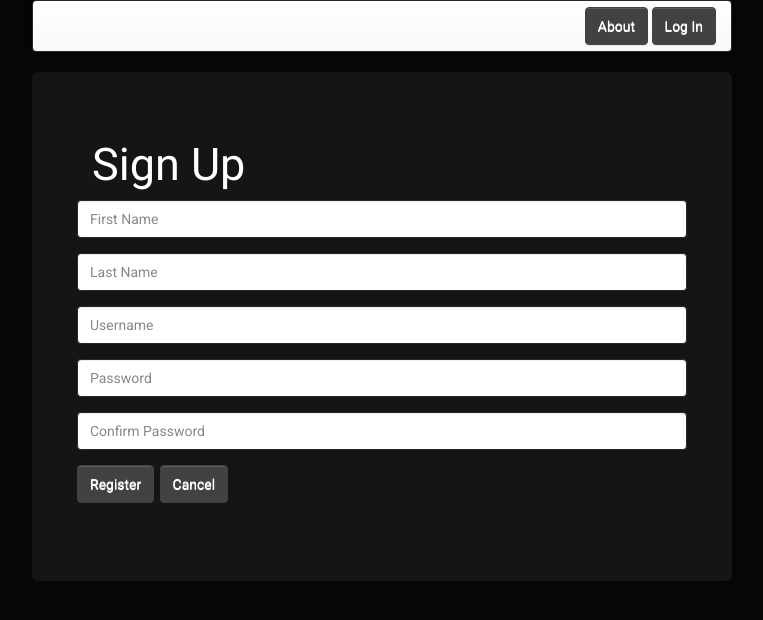
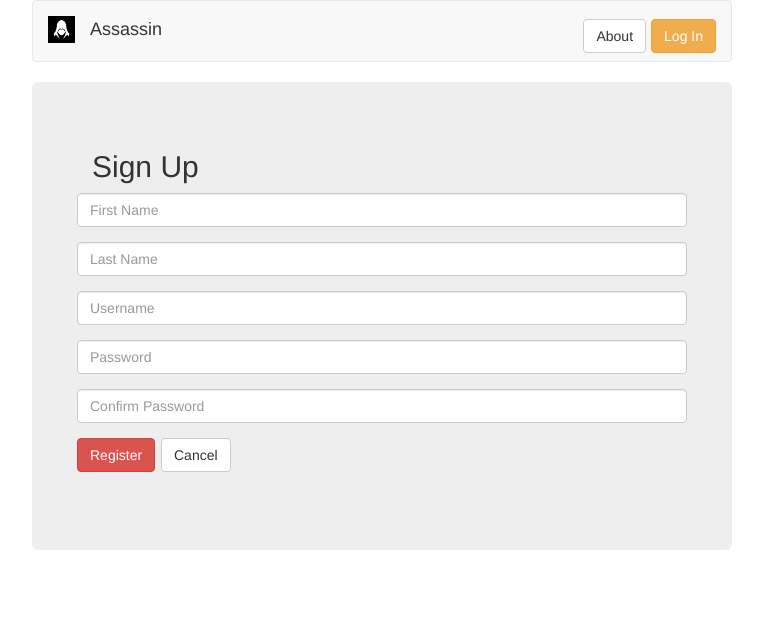
Before and after one commit to aslibman/Assassin, a Flask app: page /register in a window 1280 px wide. Shown: the top 620 px of the page, without its empty margins (258-1021 px from the left). Run offline with Flask 2, Linux system fonts and the light colour scheme; some libraries are stand-ins or nearby versions.

Commit message:
styled register, added about

```diff
--- a/templates/register.html
+++ b/templates/register.html
@@ -3,21 +3,31 @@
 <html lang="en">
 
   <head>
-    <link rel="stylesheet" type="text/css" href="{{ url_for( 'static',filename='css/bootstrap-theme.css') }}">
-    <link rel="stylesheet" type="text/css" href="{{ url_for('static', filename='css/bootstrap.css') }}">
-    <title>Account Manager</title>
+    <link rel="stylesheet" type="text/css" href="{{ url_for('static', filename='css/bootstrap.min.css') }}">
+    <link rel="stylesheet" type="text/css" href="http://bootswatch.com/cyborg/bootstrap.css">
+    <title>Assassin</title>
   </head>
 
   <body>
     <div class="container" style="max-width:730px;">
-      <nav class="navbar navbar-default" role="navigation">
+      <nav class="navbar navbar-default">
         <div class="container-fluid">
+	<div class="navbar-header">
+	<div class="navbar-brand">
+
+	<img src="./static/icon.jpg" alt="Brand" height="27px" width="27px">
+	</div>
+	</div>
+	<h4><span style="line-height:36px;">Assassin</span>
+	<span style="line-height:15px;">
           <form class="navbar-form navbar-right" method="POST">
-      <input type="submit" name="b" class="btn btn-default" value="About">
-            <input type="submit" name="b" class="btn btn-default" value="Log In">
+	         <input type="submit" name="b" class="btn btn-default" value="About">
+            <input type="submit" name="b" class="btn btn-warning" value="Log In">
           </form>
+	</span>
         </div>
       </nav>
+	</h4>
       {% if account %}
         <div class="alert alert-danger " role="alert">
           Account already exists
@@ -43,7 +53,7 @@
 
         	   <p><input type="password" class="form-control" name="password_confirm" placeholder="Confirm Password"></p>
 
-        	   <p><input type="submit" name="b" class="btn btn-default" value="Register">
+        	   <p><input type="submit" name="b" class="btn btn-danger" value="Register">
 
   	         <input type="submit" name="b" class="btn btn-default" value="Cancel"></p>
         </div>
--- a/test.py
+++ b/test.py
@@ -10,6 +10,10 @@
 def register():
     return render_template("register.html")
 
+@app.route('/about', methods=['GET', 'POST'])
+def about():
+    return render_template("about.html")
+
 if __name__=="__main__":
     app.debug=True
     app.run()
```
Also changed, not shown: templates/about.html (added, +35 -0 lines).
